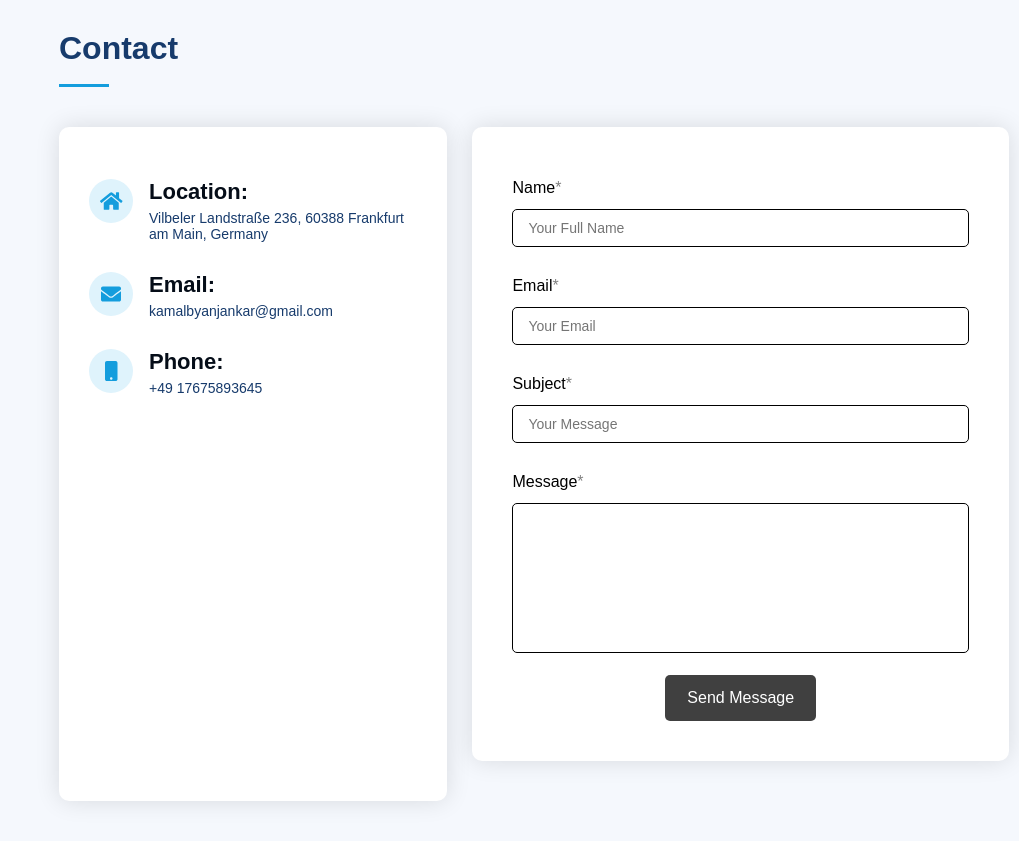
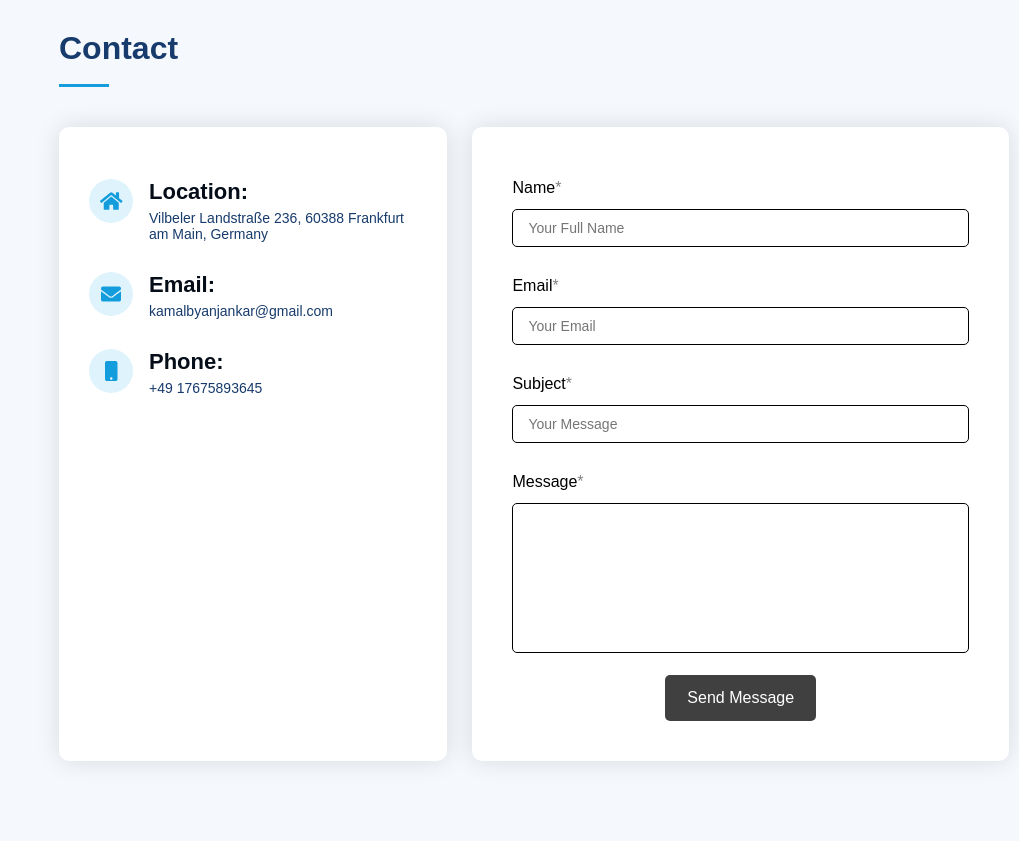
Before and after one commit to KamalByanjankar/PortfolioWebsite, a React (Create React App) app: page / in a window 1280 px wide. Shown: the part 3160-4001 px from the top of the page, without its empty margins (261-1280 px from the left). Built offline with nearby package versions, Linux system fonts and the light colour scheme.

Commit message:
css changed

```diff
--- a/src/components/Contact/Contact.css
+++ b/src/components/Contact/Contact.css
@@ -12,7 +12,7 @@
   margin-right: 25px;
   padding: 52px 30px;
   border-radius: 10px;
-  margin-bottom: 40px;
+  margin-bottom: 80px;
 }
 
 .contact__details h4{
```
